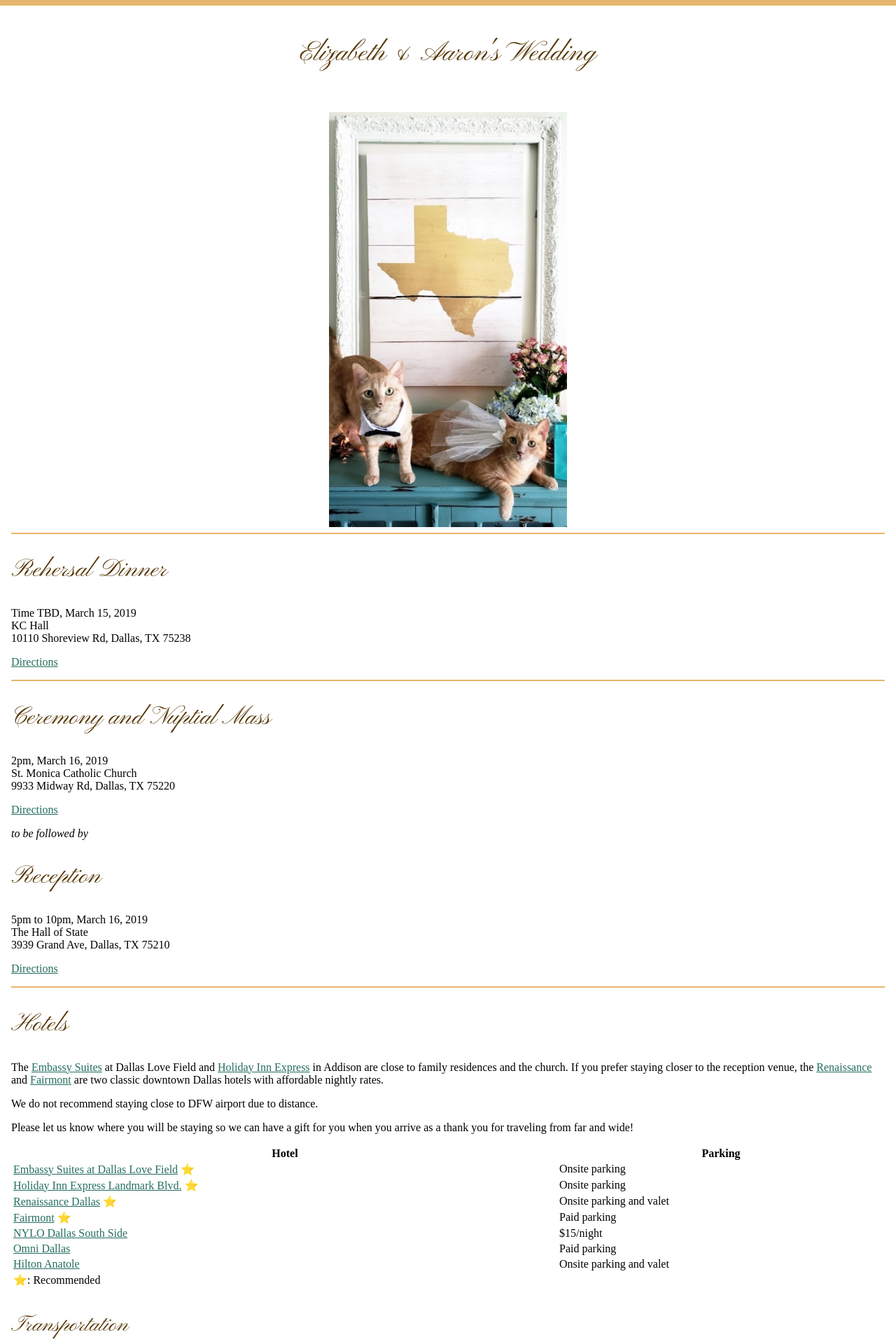
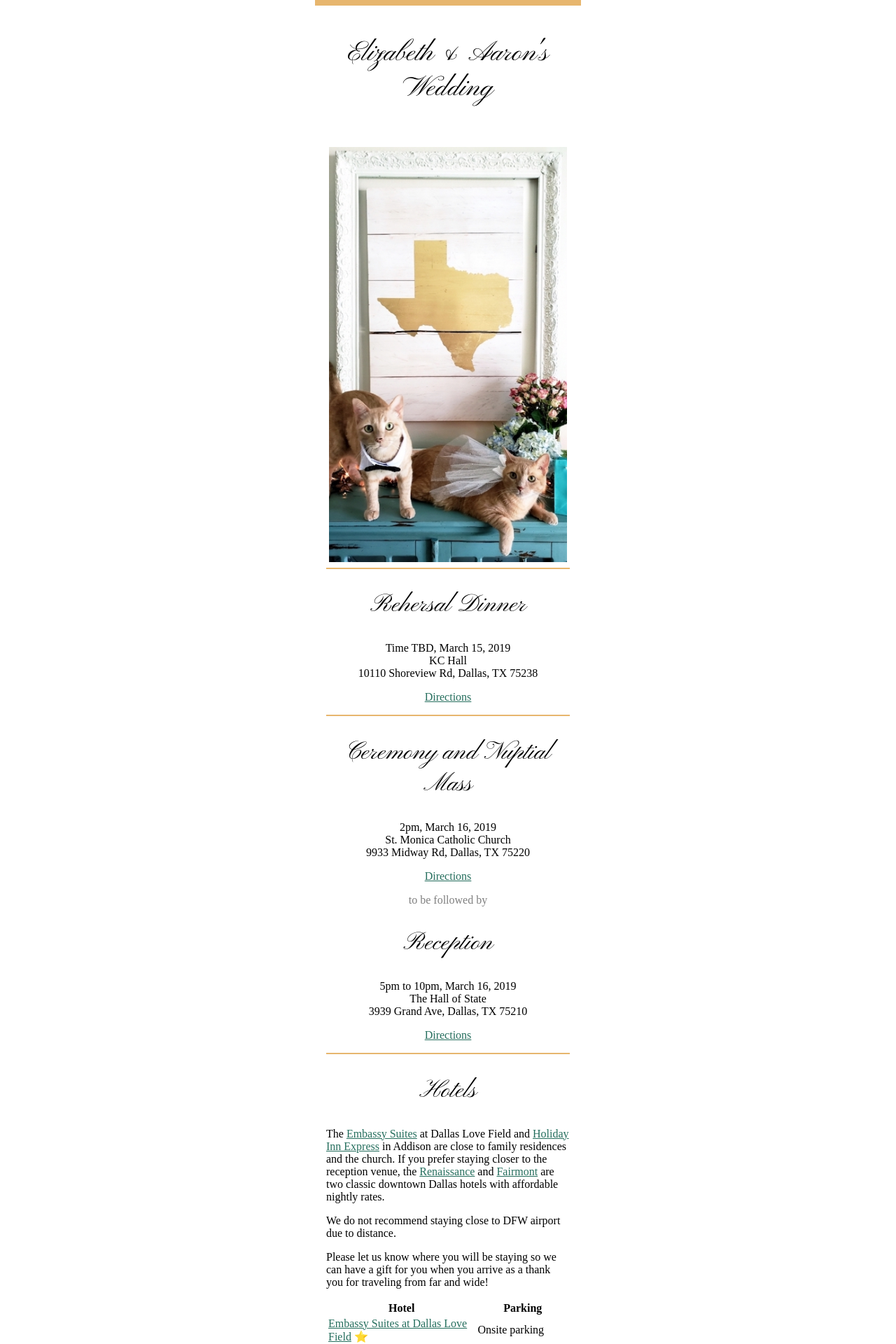
Before and after one commit to breckenedge/meowiedintexas.com, a Jekyll site: the page built from index.html, in a window 1280 px wide. Shown: the top 1920 px of the page at 70% size. Built offline with Jekyll 4.4.1, drawn with Linux system fonts in a browser that asks for light colours.

Commit message:
Use mobile layout as all layout

```diff
--- a/assets/main.css
+++ b/assets/main.css
@@ -4,7 +4,7 @@
   --tiffanyBlueColor: #81d8d0;
   --goldColor: rgb(231, 182, 110);
   --greenColor: #256E5D;
-  --headingColor: #563705;
+  --headingColor: black;
   --accentColor: var(--goldColor);
   --linkColor: var(--greenColor);
   --bodyBackgroundColor: white;
@@ -12,10 +12,10 @@
 
 body {
   background-color: var(--bodyBackgroundColor);
-  margin: 0;
+  margin: 0 auto;
   font-family: serif;
   height: 100%;
-  width: 100%;
+  max-width: 380px;
 }
 
 header {
@@ -45,6 +45,11 @@ h1, h2, h3 {
   color: var(--headingColor);
   font-family: 'Pinyon Script', cursive;
   font-weight: normal;
+  text-align: center;
+}
+
+.cursive {
+  font-family: 'Pinyon Script', cursive;
 }
 
 h1 {
@@ -65,3 +70,11 @@ img.banner {
   display: block;
   margin: 0 auto;
 }
+
+.text-centered {
+  text-align: center;
+}
+
+.text-muted {
+  opacity: 0.5;
+}
--- a/index.html
+++ b/index.html
@@ -5,6 +5,7 @@ layout: default
 
 <hr>
 
+<div class="text-centered">
   <h2>Rehersal Dinner</h2>
 
   <p>
@@ -27,7 +28,7 @@ St. Monica Catholic Church<br>
 
   <p><a href="https://goo.gl/maps/xTakWvMqJDH2">Directions</a></p>
 
-<p><em>to be followed by</em></p>
+  <p class="text-muted">to be followed by</p>
 
   <h2>Reception</h2>
 
@@ -38,6 +39,7 @@ The Hall of State<br>
   </p>
 
   <p><a href="https://goo.gl/maps/y5st2NpNgXz">Directions</a></p>
+</div>
 
 <hr>
 
```
Lines whose indentation alone changed are shown as unchanged.
